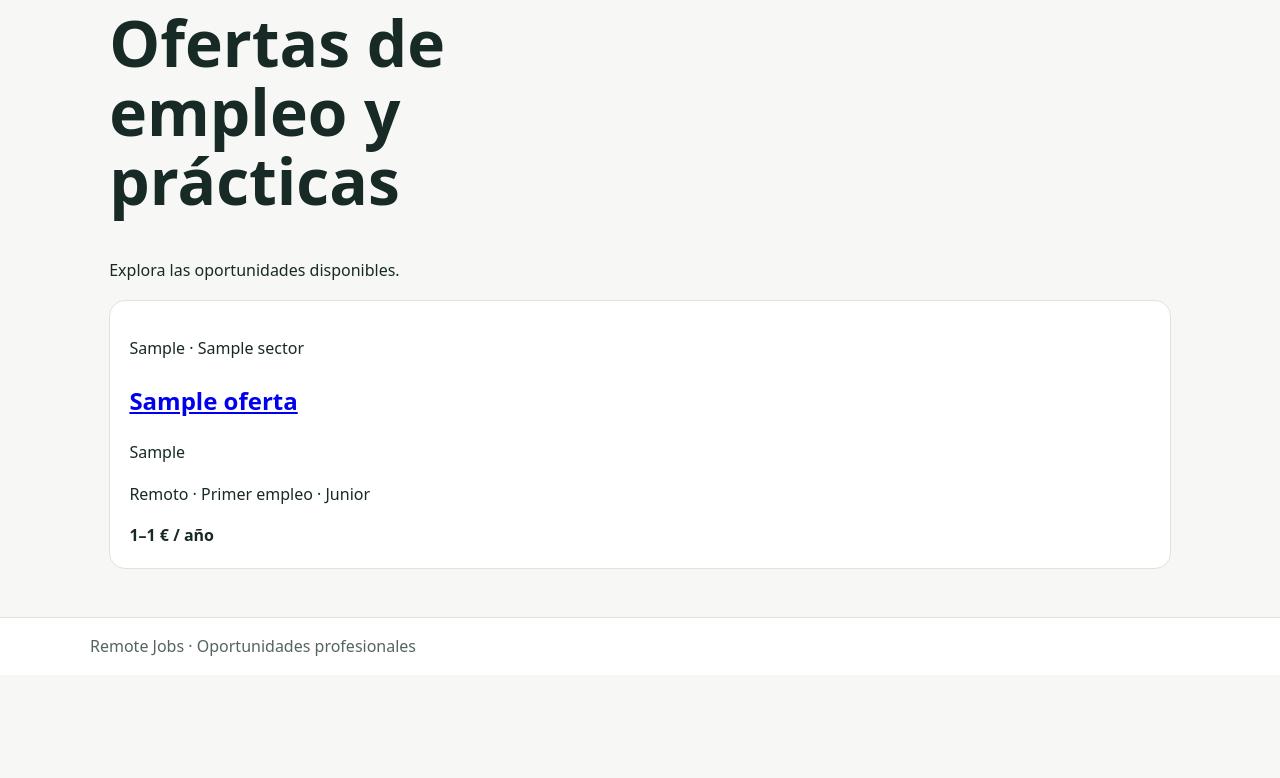
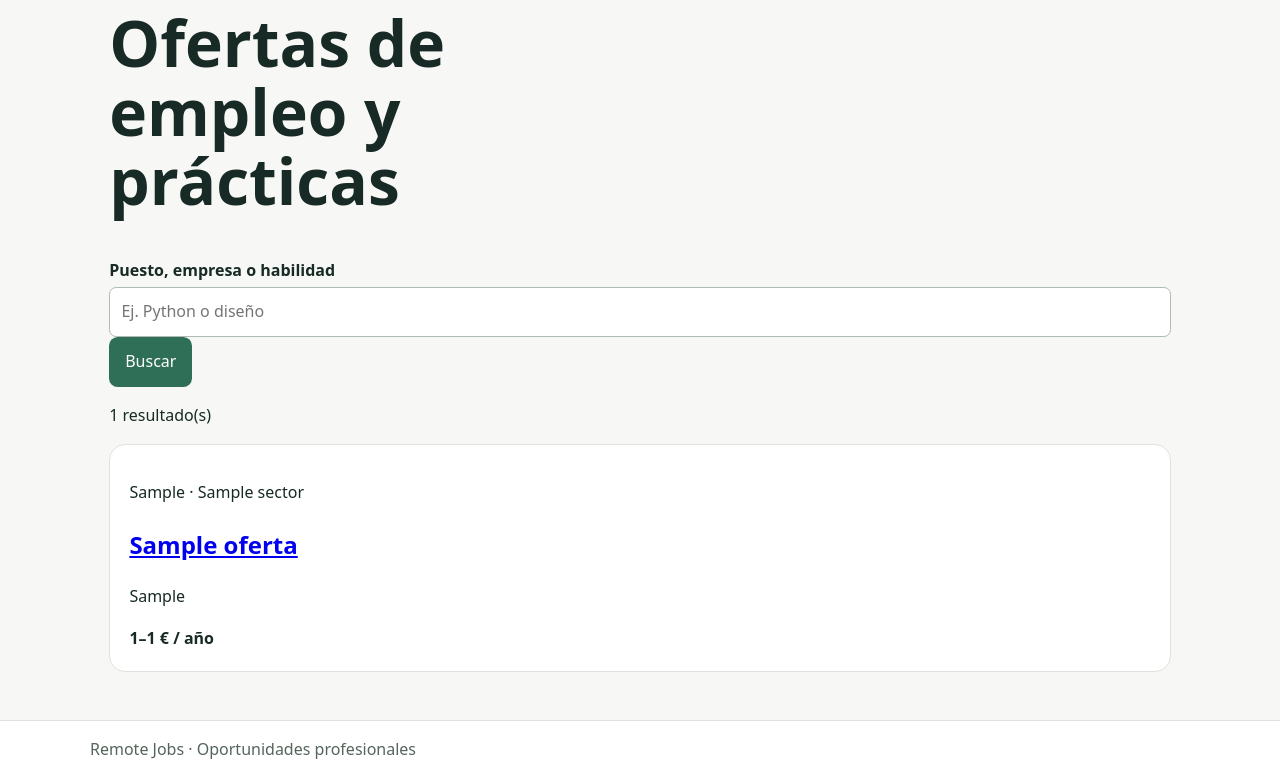
Before and after one commit to aritzgsc/Remote_Jobs_IW, a Django app: page /ofertas/ in a window 1280 px wide. Shown: the part 149-927 px from the top of the page. Before the commit the page ends 805 px from the top, so only its background shows below. Run offline with Django 5.2, Linux system fonts and the light colour scheme; tables that the repository leaves empty hold one stand-in row (values such as "Sample post").

Commit message:
Incorporación de búsqueda por texto con sugerencias
Se ha incorporado a la lista de ofertas un buscador textual de las mismas con sugerencias.

```diff
--- a/App_Remote_Jobs/templates/App_Remote_Jobs/ofertas/detalle.html
+++ b/App_Remote_Jobs/templates/App_Remote_Jobs/ofertas/detalle.html
@@ -16,7 +16,7 @@
         <h2>Habilidades</h2>
         <p>
             {% for habilidad in oferta.habilidades.all %}
-            <span>{{ habilidad.nombre }}{% if not forloop.last %}, {% endif%}</span>
+            <span>{{ habilidad.nombre }}{% if not forloop.last %}, {% endif %}</span>
             {% empty %}Sin habilidades asociadas
             {% endfor %}
         </p>
--- a/App_Remote_Jobs/templates/App_Remote_Jobs/ofertas/lista.html
+++ b/App_Remote_Jobs/templates/App_Remote_Jobs/ofertas/lista.html
@@ -2,18 +2,29 @@
 {% block title %}Ofertas · Remote Jobs{% endblock %}
 {% block content %}
     <h1>Ofertas de empleo y prácticas</h1>
-    <p>Explora las oportunidades disponibles.</p>
+    <form method="get" action="{% url 'jobs:oferta_list' %}" role="search">
+        <label for="q">Puesto, empresa o habilidad</label>
+        <input id="q" type="search" name="q" value="{{ q }}" list="sugerencias-ofertas" placeholder="Ej. Python o diseño">
+        <datalist id="sugerencias-ofertas">
+            {% for titulo, empresa in sugerencias_busqueda %}
+            <option value="{{ titulo }}">{{ empresa }}</option>
+            <option value="{{ empresa }}">{{ titulo }}</option>
+            {% endfor %}
+        </datalist>
+        <button type="submit">Buscar</button>
+        {% if q %}
+        <a href="{% url 'jobs:oferta_list' %}">Limpiar</a>
+        {% endif %}
+    </form>
+    <p>{{ ofertas|length }} resultado(s)</p>
     <div class="job-grid">
         {% for oferta in ofertas %}
         <article class="job-card">
             <p>{{ oferta.empresa }} · {{ oferta.sector.nombre }}</p>
             <h2><a href="{{ oferta.get_absolute_url }}">{{ oferta.titulo }}</a></h2>
-            <p>{{ oferta.resumen }}</p>
-            <p>{{ oferta.get_modalidad_display }} · {{ oferta.get_tipo_empleo_display }}</p>
-            <strong>{{ oferta.etiqueta_salario }}</strong>
-        </article>
-        {% empty %}
-        <p>No hay ofertas publicadas todavía.</p>
+            <p>{{ oferta.resumen }}</p><strong>{{ oferta.etiqueta_salario }}</strong>
+        </article>{% empty %}
+        <p>No hay ofertas que coincidan con la búsqueda.</p>
         {% endfor %}
     </div>
 {% endblock %}
--- a/App_Remote_Jobs/views.py
+++ b/App_Remote_Jobs/views.py
@@ -1,17 +1,23 @@
+from django.db.models import Q
 from django.shortcuts import get_object_or_404, render
 from .models import Habilidad, Oferta, Sector
 
 def ofertas_publicadas():
     return Oferta.objects.filter(publicada=True).select_related("sector").prefetch_related("habilidades").order_by("-fecha_publicacion", "titulo")
 
+def sugerencias_busqueda():
+    return Oferta.objects.filter(publicada=True).order_by("-fecha_publicacion").values_list("titulo", "empresa")[:50]
+
 def inicio(request):
     ofertas = ofertas_publicadas()
-    sectores = Sector.objects.all()
-    return render(request, "App_Remote_Jobs/inicio.html", {"ofertas_destacadas": ofertas[:3], "sectores": sectores, "total_ofertas": ofertas.count(), "total_sectores": Sector.objects.count(), "total_habilidades": Habilidad.objects.count()})
+    return render(request, "App_Remote_Jobs/inicio.html", {"ofertas_destacadas": ofertas[:3], "sectores": Sector.objects.all(), "total_ofertas": ofertas.count(), "total_sectores": Sector.objects.count(), "total_habilidades": Habilidad.objects.count(), "sugerencias_busqueda": sugerencias_busqueda()})
 
 def lista_ofertas(request):
+    q = request.GET.get("q", "").strip()[:120]
     ofertas = ofertas_publicadas()
-    return render(request, "App_Remote_Jobs/ofertas/lista.html", {"ofertas": ofertas})
+    if q:
+        ofertas = ofertas.filter(Q(titulo__icontains=q) | Q(empresa__icontains=q) | Q(resumen__icontains=q) | Q(descripcion__icontains=q) | Q(requisitos__icontains=q) | Q(sector__nombre__icontains=q) | Q(habilidades__nombre__icontains=q)).distinct()
+    return render(request, "App_Remote_Jobs/ofertas/lista.html", {"ofertas": ofertas, "q": q, "sugerencias_busqueda": sugerencias_busqueda()})
 
 def detalle_oferta(request, slug):
     oferta = get_object_or_404(ofertas_publicadas(), slug=slug)
```
Also changed, not shown: README.md.
